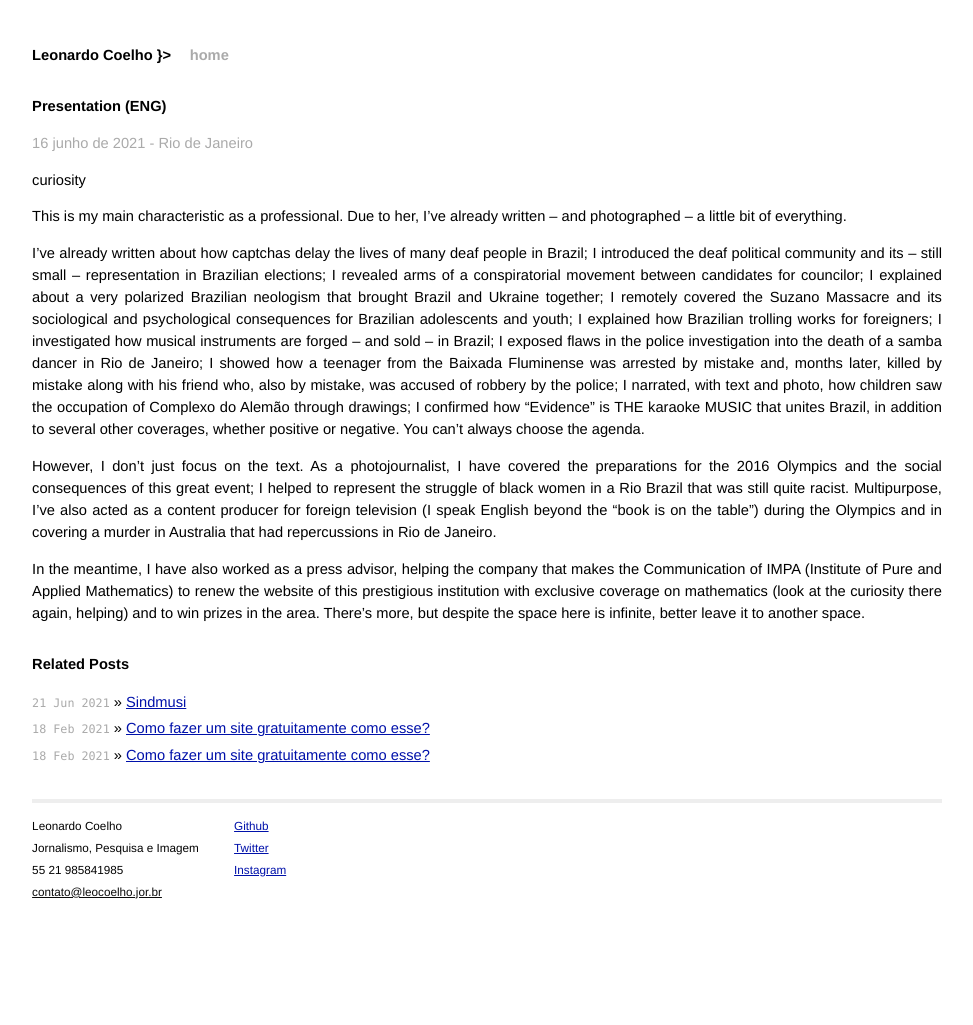
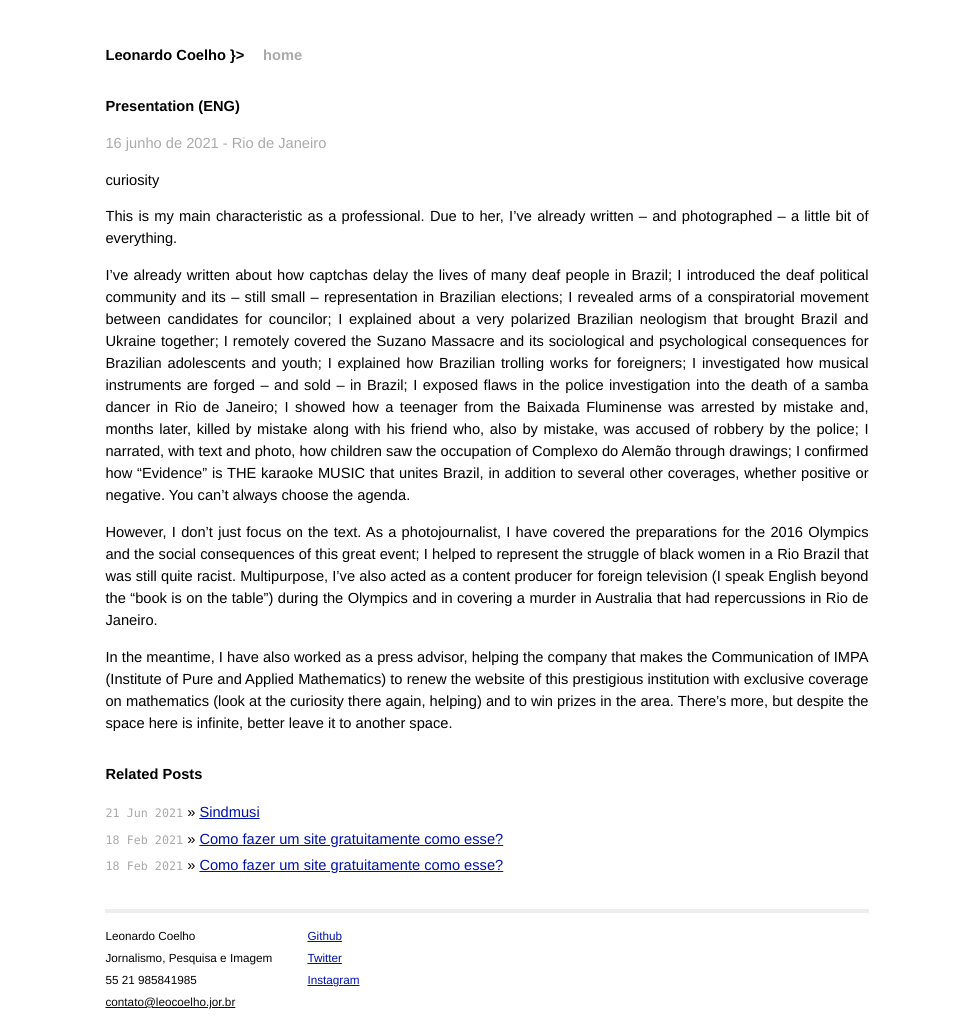
Before and after one commit to mojombo/mojombo.github.io, a Jekyll site: the page built from _posts/2021-06-16-presentation.md, in a window 1280 px wide. Shown: the whole page, without its empty margins (153-1126 px from the left). Built offline with Jekyll 4.4.1, drawn with Linux system fonts in a browser that asks for light colours; before the commit the page ends 944 px from its top, so only the background shows below that.

Commit message:
62 para 52

```diff
--- a/css/screen.css
+++ b/css/screen.css
@@ -81,7 +81,7 @@ ul.posts {
 .site {
   font-size: 110%;
   text-align: justify;
-  width: 62em;
+  width: 52em;
   margin: 3em auto 2em auto;
   line-height: 1.5em;
 }
```
